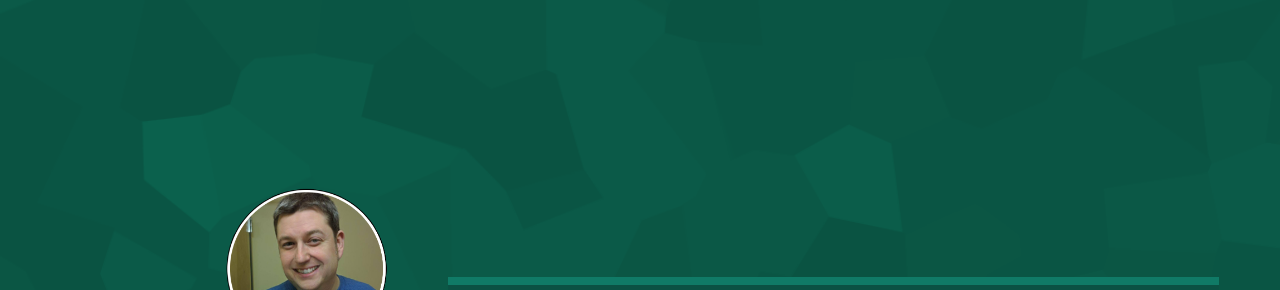
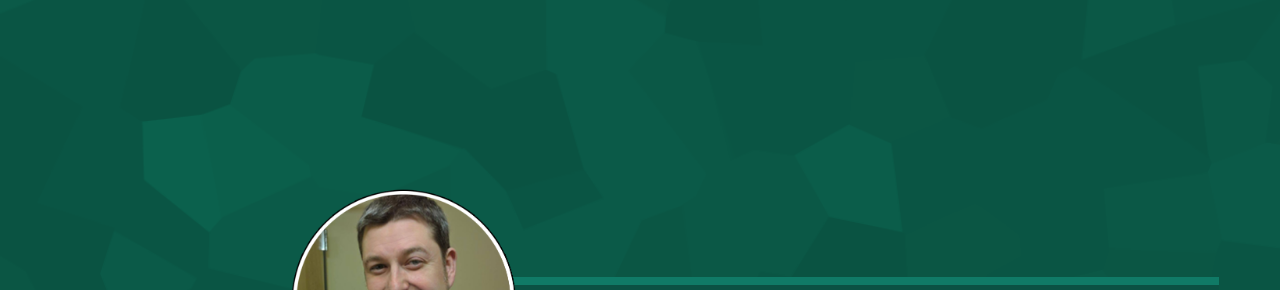
Before and after one commit to mshaynerush/portfolio, a plain HTML site: page index.html in a window 1280 px wide. Shown: the part 59-349 px from the top of the page. Drawn offline with Linux system fonts and the light colour scheme.

Commit message:
Update style.css

```diff
--- a/style.css
+++ b/style.css
@@ -28,10 +28,10 @@ body
 
 .oxygen-main-image img
 {
-	width: 50%;
-	height: 50%;
+	width: 70%;
+	height: 70%;
 	position: relative;
-	left: 35%;
+	left: 45%;
 	top: 25%;
 }
 
```
